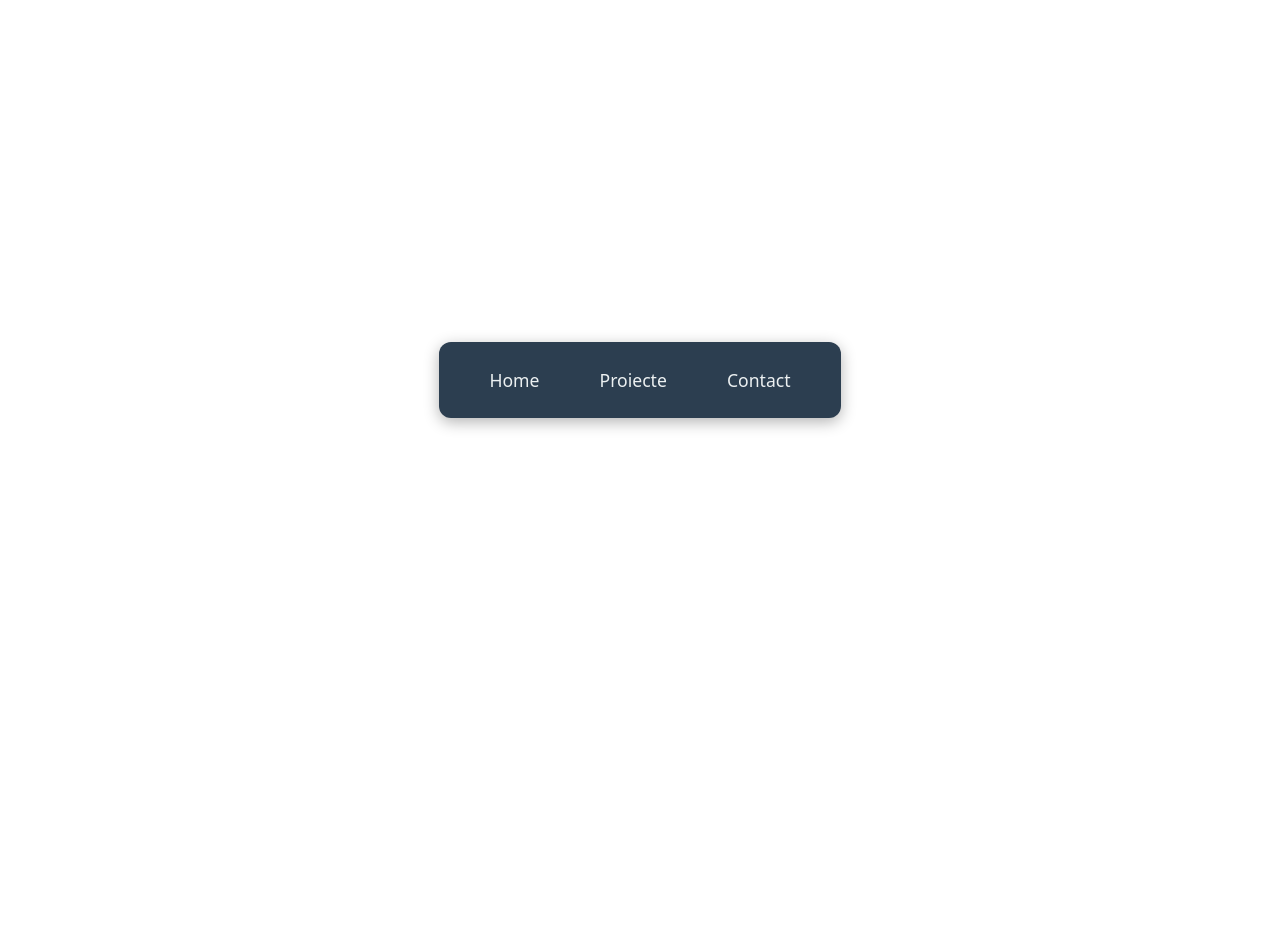
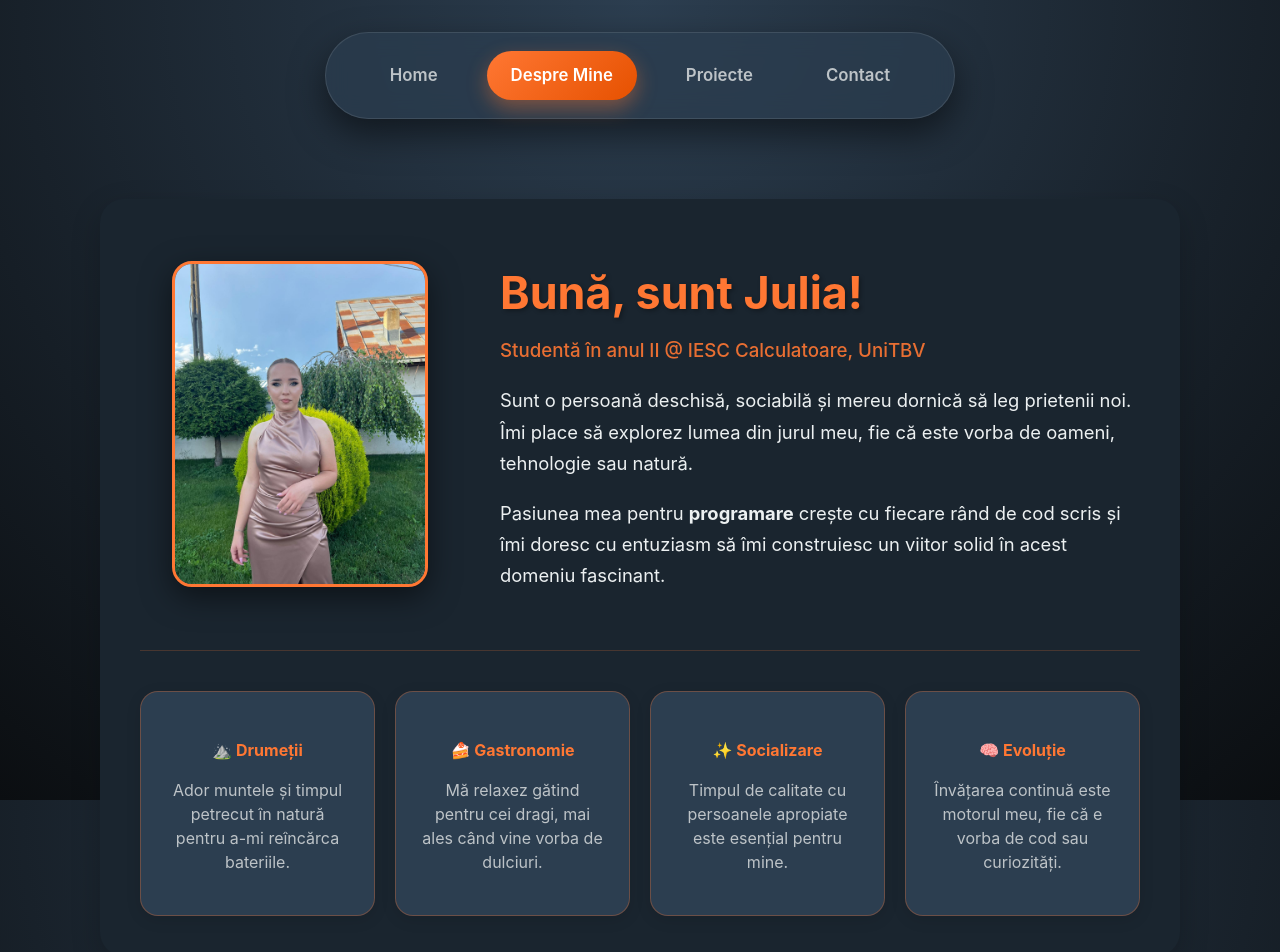
Before and after one commit to Julia-V22/Programare-Web, a React (Vite) app: page /despre in a window 1280 px wide. Shown: the top 952 px of the page. Before the commit the page ends 800 px from the top, so only its background shows below. Built offline with nearby package versions, Linux system fonts and the light colour scheme.

Commit message:
Exercițiul 3: Stilizare meniu și evidențiere pagină curentă cu NavLink

```diff
--- a/src/App.css
+++ b/src/App.css
@@ -1,87 +1,97 @@
-/* --- STILURI DE BAZĂ (PĂSTRATE) --- */
+/* --- STILURI DE BAZĂ (PĂSTRATE & CORECTATE PENTRU ÎNCADRARE) --- */
+:root {
+  color-scheme: dark;
+}
+
+body {
+  margin: 0;
+  min-height: 100vh;
+  background: radial-gradient(circle at top, #2c3e50 0%, #0b0e11 100%);
+  background-attachment: fixed;
+  color: #ffffff;
+  font-family: 'Inter', system-ui, -apple-system, sans-serif;
+
+  /* Centrare orizontală pentru tot ce e în body */
+  display: flex;
+  justify-content: center;
+}
+
 #root {
-  max-width: 1280px;
+  width: 100%;
+  max-width: 1200px; /* Lățime optimă pentru dashboard */
   margin: 0 auto;
   padding: 2rem;
-  text-align: center;
+
+  /* Forțează centrarea verticală a componentelor */
+  display: flex;
+  flex-direction: column;
+  align-items: center;
 }
 
-.card {
-  padding: 2em;
+/* --- CLASĂ PENTRU PAGINI (Adaugă className="page-container" în Home, About, etc.) --- */
+.page-container {
+  width: 100%;
+  display: flex;
+  flex-direction: column;
+  align-items: center;
+  justify-content: center;
+  animation: fadeIn 0.8s ease-out;
 }
 
-.logo {
-  height: 6em;
-  padding: 1.5em;
-  will-change: filter;
-  transition: filter 300ms;
-}
-
-.logo:hover {
-  filter: drop-shadow(0 0 2em #646cffaa);
-}
-
-.logo.react:hover {
-  filter: drop-shadow(0 0 2em #61dafbaa);
-}
-
-@keyframes logo-spin {
-  from { transform: rotate(0deg); }
-  to { transform: rotate(360deg); }
-}
-
-@media (prefers-reduced-motion: no-preference) {
-  a:nth-of-type(2) .logo {
-    animation: logo-spin infinite 20s linear;
-  }
-}
-
-.read-the-docs {
-  color: #888;
-}
-
-/* --- STILURI NAVIGARE (MODIFICATE ȘI OPTIMIZATE) --- */
+/* --- NAVIGARE (Rămâne neschimbată, dar asigurăm centrarea) --- */
 nav {
   display: flex !important;
   justify-content: center;
   align-items: center;
-  gap: 20px;
-  padding: 15px 30px;
-  background-color: #2C3E50 !important; /* Forțăm fundalul închis */
-  border-radius: 12px;
-  margin-bottom: 40px;
-  box-shadow: 0 4px 15px rgba(0, 0, 0, 0.3);
+  gap: 25px;
+  padding: 18px 40px;
+  background-color: rgba(44, 62, 80, 0.7) !important;
+  backdrop-filter: blur(12px);
+  border: 1px solid rgba(255, 255, 255, 0.1);
+  border-radius: 50px;
+  margin: 0 auto 60px auto; /* Centrare automată și spațiu jos */
+  width: fit-content;
+  box-shadow: 0 15px 35px rgba(0, 0, 0, 0.5);
   flex-wrap: wrap;
 }
 
 nav a {
-  /* Folosim !important pentru a scăpa de albastrul default de link */
-  color: #ecf0f1 !important;
+  color: #bdc3c7 !important;
   text-decoration: none !important;
-  padding: 10px 20px;
-  border-radius: 8px;
-  font-weight: 500;
-  font-size: 1.1rem;
-  transition: all 0.3s cubic-bezier(0.4, 0, 0.2, 1);
-  user-select: none;
+  padding: 12px 24px;
+  border-radius: 30px;
+  font-weight: 600;
+  font-size: 1.05rem;
+  transition: all 0.4s cubic-bezier(0.175, 0.885, 0.32, 1.275);
 }
 
-/* Efect de hover */
 nav a:hover {
-  background-color: #34495E !important;
-  color: #FF7733 !important; /* Textul devine portocaliu la hover */
-  transform: translateY(-2px);
+  color: #FF7733 !important;
+  transform: translateY(-3px);
 }
 
-/* Stil pentru link-ul activ (PAGINA CURENTĂ) */
 nav a.active {
-  background-color: #FF7733 !important; /* Fundal portocaliu */
-  color: white !important; /* Text alb */
-  box-shadow: 0 4px 10px rgba(255, 119, 51, 0.4);
-  transform: translateY(0);
+  background: linear-gradient(135deg, #FF7733 0%, #E65100 100%) !important;
+  color: white !important;
+  box-shadow: 0 8px 20px rgba(255, 119, 51, 0.4);
 }
 
-/* Efect de apăsare */
-nav a:active {
-  transform: scale(0.95);
+/* --- COMPONENTE FORMULAR / TEXT (Fix vizual) --- */
+input, textarea {
+  background-color: #ffffff !important;
+  color: #000000 !important;
+  border-radius: 10px;
+  border: none;
+  padding: 15px;
+  width: 100%;
+  max-width: 500px; /* Să nu se întindă la infinit pe ecran mare */
+  margin-bottom: 15px;
 }
+
+/* Animație */
+@keyframes fadeIn {
+  from { opacity: 0; transform: translateY(10px); }
+  to { opacity: 1; transform: translateY(0); }
+}
+
+/* Păstrează .logo și restul animațiilor tale neschimbate sub această linie... */
--- a/src/App.jsx
+++ b/src/App.jsx
@@ -3,7 +3,9 @@ import Home from './pages/Home';
 import Navbar from './Navbar';
 import Projects from './pages/Projects';
 import Contact from './pages/Contact';
+import About from './pages/About'; // Importăm pagina nouă
 import './App.css';
+
 function App() {
   return (
     <BrowserRouter>
@@ -11,9 +13,14 @@ function App() {
       <Routes>
         <Route path="/" element={<Home />} />
         <Route path="/projects" element={<Projects />} />
+
+        {/* Ruta nouă pentru pagina personală */}
+        <Route path="/despre" element={<About />} />
+
         <Route path="/contact" element={<Contact />} />
       </Routes>
     </BrowserRouter>
   );
 }
+
 export default App;
--- a/src/Navbar.jsx
+++ b/src/Navbar.jsx
@@ -1,11 +1,18 @@
-import { Link } from 'react-router';
+import { NavLink } from 'react-router';
+
 function Navbar() {
- return (
- <nav>
- <Link to="/">Home</Link>
- <Link to="/projects">Proiecte</Link>
- <Link to="/contact">Contact</Link>
- </nav>
- );
+  return (
+    <nav>
+      <NavLink to="/" end>Home</NavLink>
+
+        {/* Link nou către pagina personală */}
+      <NavLink to="/despre">Despre Mine</NavLink>
+
+      <NavLink to="/projects">Proiecte</NavLink>
+
+      <NavLink to="/contact">Contact</NavLink>
+    </nav>
+  );
 }
+
 export default Navbar;
--- /dev/null
+++ b/src/pages/About.jsx
@@ -0,0 +1,104 @@
+import React from 'react';
+
+function About() {
+  return (
+    <div className="about-page" style={{
+      maxWidth: '1000px',
+      margin: '20px auto',
+      padding: '40px',
+      backgroundColor: '#1a252f',
+      borderRadius: '24px',
+      color: '#ffffff',
+      textAlign: 'left',
+      boxShadow: '0 10px 30px rgba(0,0,0,0.2)'
+    }}>
+
+      <div style={{
+        display: 'flex',
+        flexWrap: 'wrap',
+        gap: '40px',
+        alignItems: 'center',
+        justifyContent: 'center'
+      }}>
+
+        {/* SECȚIUNE POZĂ */}
+        <div style={{ flex: '1', minWidth: '280px', display: 'flex', justifyContent: 'center' }}>
+          <div style={{
+            width: '250px',
+            height: '320px',
+            borderRadius: '20px',
+            overflow: 'hidden',
+            boxShadow: '0 10px 30px rgba(0,0,0,0.5)',
+            border: '3px solid #FF7733',
+            backgroundColor: '#2c3e50'
+          }}>
+            <img
+              src="/poza.jpeg" // Asigură-te că ai poza în folderul 'public'
+              alt="Julia"
+              style={{ width: '100%', height: '100%', objectFit: 'cover' }}
+              onError={(e) => e.target.style.display = 'none'} // Ascunde imaginea dacă lipsește link-ul
+            />
+          </div>
+        </div>
+
+        {/* SECȚIUNE TEXT */}
+        <div style={{ flex: '2', minWidth: '300px' }}>
+          <h1 style={{ color: '#FF7733', fontSize: '2.8rem', marginBottom: '10px', textShadow: '2px 2px 4px rgba(0,0,0,0.3)' }}>
+            Bună, sunt Julia!
+          </h1>
+          <h3 style={{ color: '#FF7733', opacity: '0.9', fontWeight: '500', marginBottom: '20px' }}>
+            Studentă în anul II @ IESC Calculatoare, UniTBV
+          </h3>
+
+          <p style={{ lineHeight: '1.7', fontSize: '1.15rem', color: '#ecf0f1', marginBottom: '15px' }}>
+            Sunt o persoană deschisă, sociabilă și mereu dornică să leg prietenii noi.
+            Îmi place să explorez lumea din jurul meu, fie că este vorba de oameni,
+            tehnologie sau natură.
+          </p>
+
+          <p style={{ lineHeight: '1.7', fontSize: '1.15rem', color: '#ecf0f1' }}>
+            Pasiunea mea pentru <strong>programare</strong> crește cu fiecare rând de cod scris
+            și îmi doresc cu entuziasm să îmi construiesc un viitor solid în acest domeniu fascinant.
+          </p>
+        </div>
+      </div>
+
+      <hr style={{ margin: '40px 0', border: '0', borderTop: '1px solid rgba(255,119,51,0.2)' }} />
+
+      {/* SECȚIUNE HOBBY-URI */}
+      <div style={{
+        display: 'grid',
+        gridTemplateColumns: 'repeat(auto-fit, minmax(220px, 1fr))',
+        gap: '20px'
+      }}>
+        <div style={hobbyCardStyle}>
+          <h4 style={{ color: '#FF7733', marginBottom: '10px' }}>⛰️ Drumeții</h4>
+          <p style={{ color: '#bdc3c7' }}>Ador muntele și timpul petrecut în natură pentru a-mi reîncărca bateriile.</p>
+        </div>
+        <div style={hobbyCardStyle}>
+          <h4 style={{ color: '#FF7733', marginBottom: '10px' }}>🍰 Gastronomie</h4>
+          <p style={{ color: '#bdc3c7' }}>Mă relaxez gătind pentru cei dragi, mai ales când vine vorba de dulciuri.</p>
+        </div>
+        <div style={hobbyCardStyle}>
+          <h4 style={{ color: '#FF7733', marginBottom: '10px' }}>✨ Socializare</h4>
+          <p style={{ color: '#bdc3c7' }}>Timpul de calitate cu persoanele apropiate este esențial pentru mine.</p>
+        </div>
+        <div style={hobbyCardStyle}>
+          <h4 style={{ color: '#FF7733', marginBottom: '10px' }}>🧠 Evoluție</h4>
+          <p style={{ color: '#bdc3c7' }}>Învățarea continuă este motorul meu, fie că e vorba de cod sau curiozități.</p>
+        </div>
+      </div>
+    </div>
+  );
+}
+
+const hobbyCardStyle = {
+  background: '#2c3e50', // Carduri mai închise pentru contrast
+  padding: '25px',
+  borderRadius: '18px',
+  textAlign: 'center',
+  border: '1px solid rgba(255, 119, 51, 0.3)',
+  boxShadow: '0 4px 15px rgba(0,0,0,0.1)'
+};
+
+export default About;
--- a/src/pages/Home.jsx
+++ b/src/pages/Home.jsx
@@ -1,9 +1,22 @@
+import React from 'react';
+
 function Home() {
- return (
- <div>
- <h2>Home</h2>
- <p>Bine ai venit pe dashboard-ul meu!</p>
- </div>
- );
+  return (
+    <div className="fade-in">
+      <h1 style={{ fontSize: '4rem', marginBottom: '10px' }}>
+        Salut, sunt <span className="highlight">Julia</span>
+      </h1>
+
+      <h2 style={{
+        color: '#FF7733',
+        fontWeight: '500',
+        fontSize: '2rem',
+        margin: '0'
+      }}>
+        Studentă @ IESC Calculatoare, UniTBV
+      </h2>
+    </div>
+  );
 }
+
 export default Home;
--- a/src/pages/Projects.jsx
+++ b/src/pages/Projects.jsx
@@ -1,10 +1,25 @@
-import ProjectList from '../ProjectList';
+import ProjectList from '../ProjectList'; // Am adăugat ../ pentru a găsi fișierul corect
+
 function Projects() {
- return (
- <div>
- <h2>Proiectele mele</h2>
- <ProjectList />
- </div>
- );
+  return (
+    <div className="page-container">
+      <h1 style={{ marginBottom: '30px' }}>Proiectele mele</h1>
+
+      {/* Containerul alb - l-am făcut mai lat și centrat */}
+      <div style={{
+        backgroundColor: 'white',
+        borderRadius: '30px',
+        padding: '40px',
+        width: '100%',
+        maxWidth: '1200px', // Aici am mărit lățimea
+        boxShadow: '0 15px 35px rgba(0,0,0,0.3)',
+        color: '#333',
+        margin: '0 auto'
+      }}>
+        <ProjectList />
+      </div>
+    </div>
+  );
 }
+
 export default Projects;
```
Also changed, not shown: public/poza.jpeg (added). Lines whose indentation alone changed are shown as unchanged.
